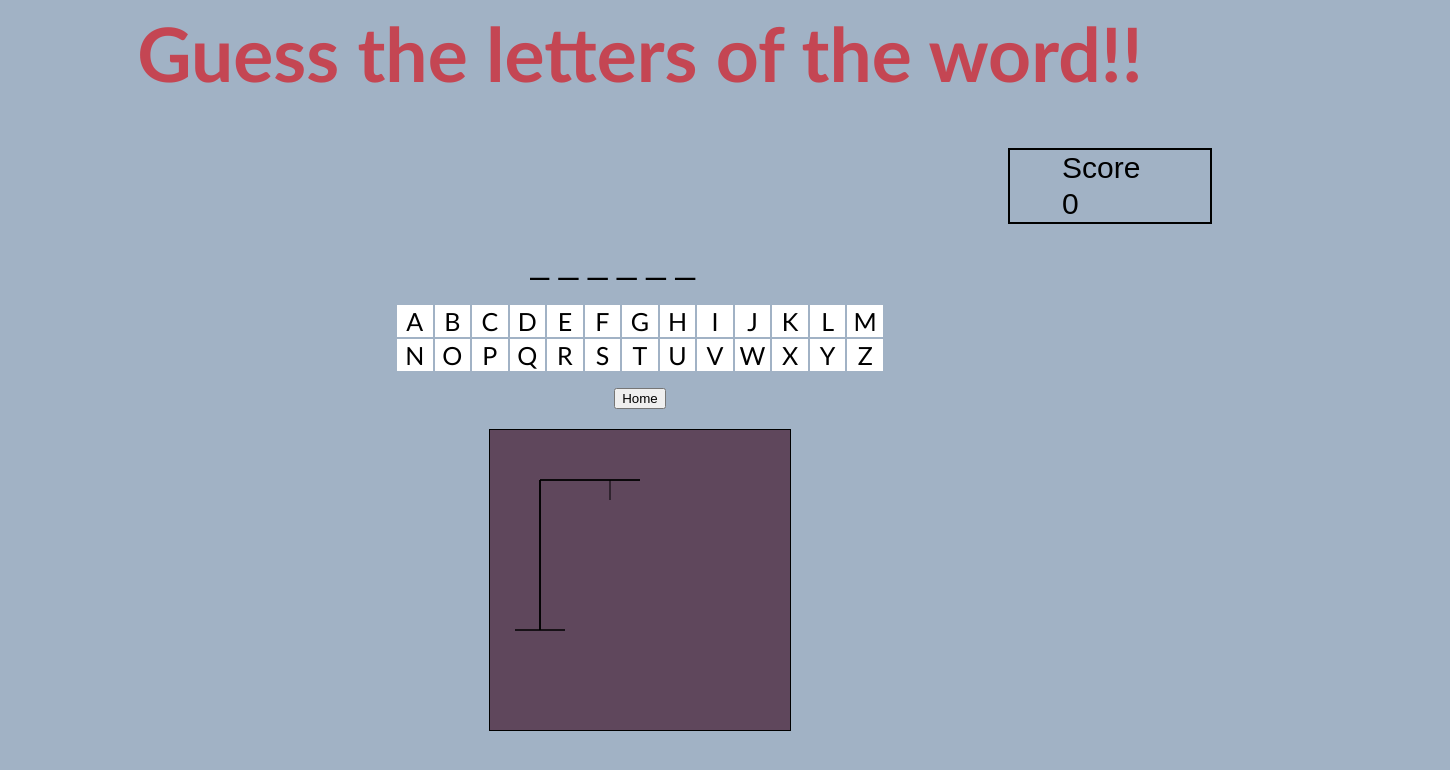
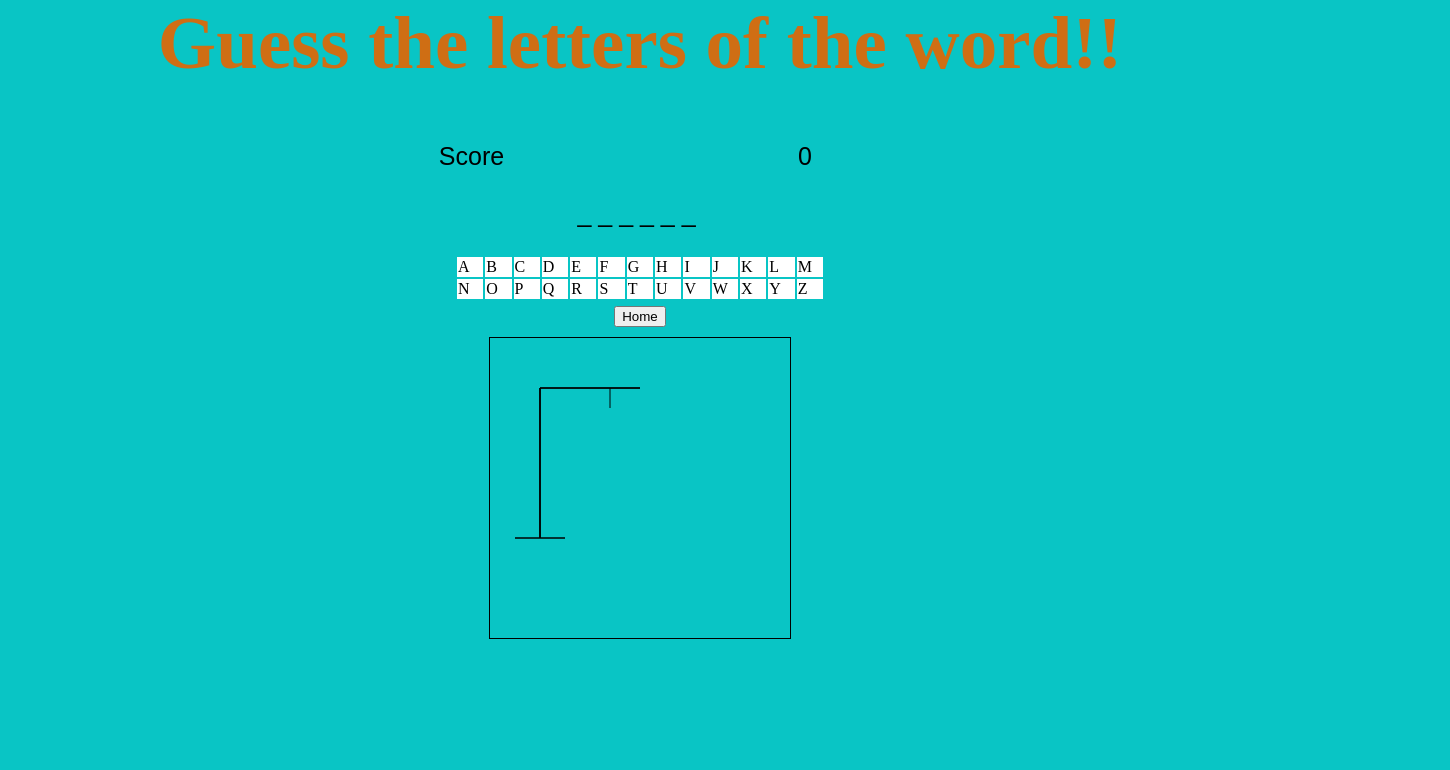
Before and after one commit to shuvro09/hangman, a plain HTML site: page hangman.html in a window 1280 px wide. Both pictures are taken after a click on the button "Start". Shown: the whole page, 1450 px wide, since content can reach past the window. Drawn offline with nearby package versions, Linux system fonts and the light colour scheme.

Commit message:
Update hangman.css

```diff
--- a/hangman.css
+++ b/hangman.css
@@ -1,30 +1,50 @@
 body{
+
+    margin: auto;
     text-align: center;
-    font-family: 'Gill Sans', 'Gill Sans MT', Calibri, 'Trebuchet MS', sans-serif;
-    background-color: rgb(161, 178, 197);
+    width: 80%;
+    background-color:rgb(9, 197, 197);
+    font-family:'Times New Roman', Times, serif;
 }
 h1{
-    font-size: 75px;
-    color: rgba(209, 32, 41, 0.733);
-
+    color:rgb(207, 110, 20);
 }
 h3{
-    margin-top: 20px;
-    font-size: 50px;
+    color:rgb(160, 44, 44);
 }
+form{
+    padding:5px;
+}
+input{
+    border:none;
+    text-align:center;
+    font-size: 15px;
+    background: transparent;
+}
+table{
 
+    margin:auto;
+    padding: 5px;
+}
+td{
+    width:5%;
+}
+.home{
+    margin-bottom:10px;
+}
 #snackbar {
     visibility: hidden;
-    min-width: 250px;
-
+    min-width: 23%;
+    margin-left: 28%;
+    position:fixed;
     background-color: #333;
     color: #fff;
     text-align: center;
     border-radius: 2px;
-    padding: 16px;
-    position: fixed;
+    padding: 7px;
+
     z-index: 1;
-    margin-left: 535px;
+
     bottom: 30px;
 }
 #snackbar.show {
@@ -53,52 +73,23 @@ h3{
     to {bottom: 0; opacity: 0;}
 }
 
-#score{
-     text-align: right;
+@media only screen and (max-width: 600px){
+    #myCanvas{
         width:200px;
-     margin-left:1000px;
-
-     border: 2px solid black;
+        height:200px;
     }
-.scoreKeeper{
-    margin-left: 25%;
-    font-size: 30px;
-
+    #update{
+        margin-top:10px;
     }
-table{
-    width:500px;
-    margin-left: auto;
-    margin-right: auto;
-    table-layout: fixed;
-    border: none;
-    padding: 5px;
 }
-td{
-    font-size: 25px;
-    width:2%;
-    text-align: center;
+@media only screen and (min-width: 601px){
+    h1{
+        font-size:75px;
     }
-#start{
-    margin-top: 90px;
-    font-size:30px;
-    margin-bottom: auto;
-}
-.home{
-    margin-top:10px
-}
-#myCanvas{
-    margin-top: 20px;
-    background-color: rgb(95, 71, 92);
+    h3{
+        font-size:50px;
     }
     input{
-    background-color: transparent;
-    border:none;
+        font-size: 25px;
     }
-#answer{
-    font-size: 35px
-
 }
-form{
-    margin-left: 230px;
-    margin-right: auto;
-}
```
Lines whose indentation alone changed are shown as unchanged.
